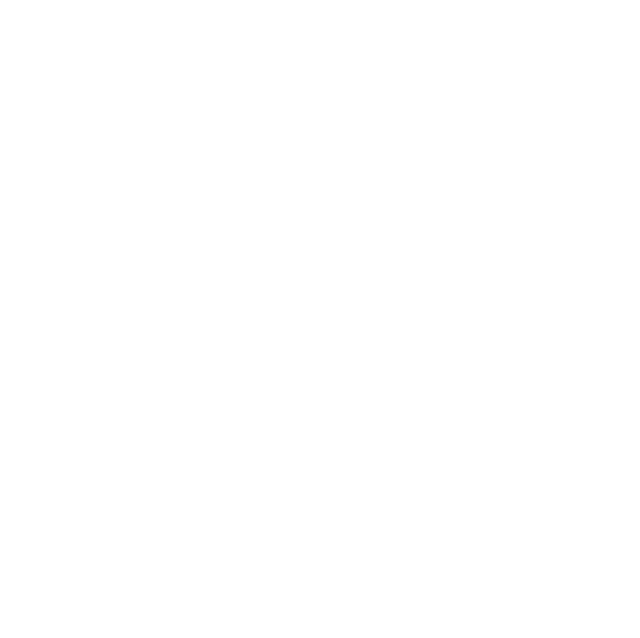
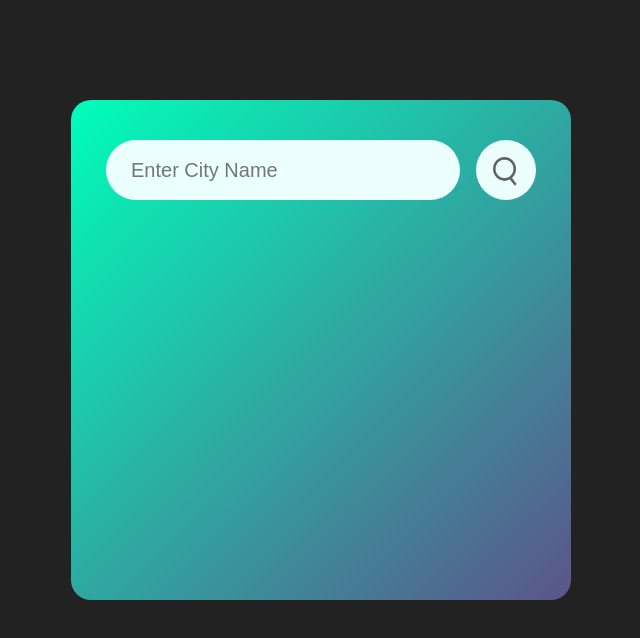
Before and after one commit to Yosri-Jemai/Weather, a plain HTML site: page index.html in a window 1280 px wide. Shown: the whole page, without its empty margins (319-959 px from the left). Drawn offline with Linux system fonts and the light colour scheme.

Commit message:
search style

```diff
--- a/index.html
+++ b/index.html
@@ -2,9 +2,16 @@
 <html lang="en">
 <head>
   <meta charset="UTF-8">
-  <title>Title</title>
+  <title>Weather App</title>
+  <link rel="stylesheet" href="styles.css">
+  <script src="script.js"></script>
 </head>
 <body>
-
+  <div class="card">
+    <div class="search">
+      <input type="text" class="searchText" placeholder="Enter City Name" spellcheck="false">
+      <button class="searchButton"><img src="images/search.png"></button>
+    </div>
+  </div>
 </body>
 </html>
--- a/index.js
+++ /dev/null
@@ -1 +0,0 @@
-console.log('Happy developing ✨')
--- a/script.js
+++ b/script.js
@@ -0,0 +1 @@
+console.log('Happy developing ✨')
--- a/styles.css
+++ b/styles.css
@@ -0,0 +1,57 @@
+*{
+    margin: 0;
+    padding: 0;
+    box-sizing: border-box;
+    font-family: poppins, sans-serif;
+}
+body{
+    background-color: #222;
+}
+.card{
+    background: linear-gradient(135deg, #00feba, #5b548a);
+    width: 90%;
+    max-width: 500px;
+    height: 500px;
+    border-radius: 20px;
+    color: #fff;
+    text-align: center;
+    margin: 100px auto 0;
+    padding: 40px 35px;
+}
+
+.search{
+    width: 100%;
+    display: flex;
+    align-items: center;
+    justify-content: space-between;
+}
+
+.search input{
+    border: 0;
+    outline: 0;
+    background: #ebfffc;
+    color: #444;
+    padding: 10px 25px;
+    height: 60px;
+    border-radius: 30px;
+    flex: 1;
+    margin-right: 16px;
+    font-size: 20px;
+}
+
+.search button{
+    border: 0;
+    outline: 0;
+    background: #ebfffc;
+    border-radius: 50%;
+    width: 60px;
+    height: 60px;
+    cursor: pointer;
+}
+
+.search button img{
+    width: 24px;
+    position: relative;
+    top: 5%;
+    right: 1%;
+}
```
